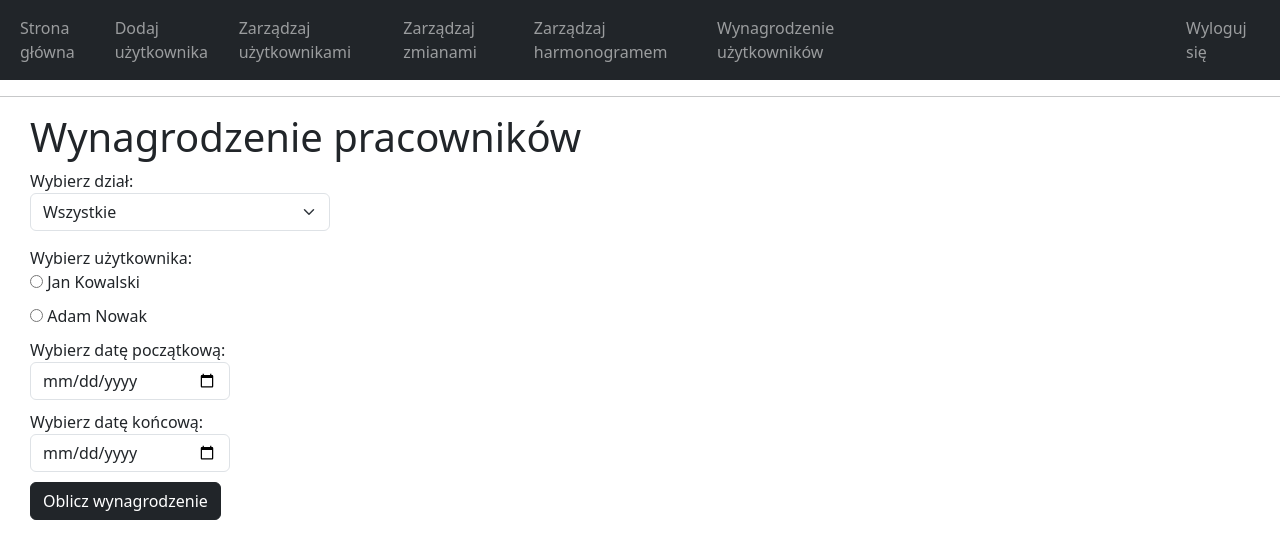
After one commit to JakubNovvak/ClockIn, a Django app: page /shifts/admin/usersSalary/ in a window 1280 px wide. The commit adds this page. Shown: the top 559 px of the page. Run offline with Django 5.2, Linux system fonts and the light colour scheme; a user stored in the database is signed in; data comes from the database, SQL or seed files in the repository; both versions use the stored data as it was after the commit.

Commit message:
implemented base getting users salary view

```diff
--- a/Source/ClockIn/ShiftsApp/urls.py
+++ b/Source/ClockIn/ShiftsApp/urls.py
@@ -8,5 +8,6 @@ urlpatterns = [
     path('startShift/', views.start_shift, name="start_shift"),
     path('endShift/', views.end_shift, name="end_shift"),
     path('calculateSalary/', views.calculate_salary, name="calculate_salary"),
-    path('admin/manageSchedule/', views.manage_schedule, name="manage_schedule")
+    path('admin/manageSchedule/', views.manage_schedule, name="manage_schedule"),
+    path('admin/usersSalary/', views.get_user_salary, name="get_user_salary")
 ]
--- a/Source/ClockIn/ShiftsApp/views.py
+++ b/Source/ClockIn/ShiftsApp/views.py
@@ -3,7 +3,7 @@ from django.utils.timezone import localtime
 from datetime import timedelta, datetime
 from UsersApp.views import user_required, admin_required
 from .models import HourlyShift, CalendarShift, ShiftType
-from UsersApp.models import User
+from UsersApp.models import User, Department
 from UsersApp.views import user_required
 from calendar import monthrange
 from django.contrib.auth.decorators import login_required, user_passes_test
@@ -341,6 +341,63 @@ def manage_schedule(request):
 
     return render(request, "manageScheduleView.html", context)
 
+@login_required(login_url="/users/login")
+@user_passes_test(admin_required, login_url='/')
+def get_user_salary(request):
+    context = {
+        "departments" : [],
+        "users": [],
+        "salary": None,
+        "errorMessage": None
+    }
+    departments = Department.objects.all()
+    context["departments"] = departments
+    selected_department_id = request.GET.get("department_id")
+    if selected_department_id:
+        users = User.objects.filter(department_id=selected_department_id, is_superuser=False)
+    else:
+        users = User.objects.filter(is_superuser=False)
+    context["users"] = users
+
+    if request.method == "POST":
+        user_id = request.POST.get("user_id")
+        start_date = request.POST.get("start_date")
+        end_date = request.POST.get("end_date")
+
+        if not user_id or not start_date or not end_date:
+            context["errorMessage"] = "Proszę wybrać użytkownika oraz zakres dat."
+            return render(request, "allUsersSalaryView.html", context)
+        if start_date > end_date:
+            context["errorMessage"] = "Data początkowa nie może być późniejsza niż końcowa."
+            return render(request, "allUsersSalaryView.html", context)
+        user = User.objects.get(id=user_id)
+
+        shifts = HourlyShift.objects.filter(
+            user=user,
+            work_date__range = (start_date, end_date)
+        )
+        if not shifts.exists():
+            context["errorMessage"] = "Brak zmian dla wybranego użytkownika i miesiąca."
+            return render(request, "allUsersSalaryView.html", context)
+
+        total_minutes = 0
+        total_salary = 0
+        hourly_rate = user.hourly_rate
+
+        for shift in shifts:
+            if shift.end_time:
+                duration = shift.end_time - shift.start_time
+                shift_minutes = duration.total_seconds() // 60
+                shift_hours = shift_minutes / 60
+                shift_salary = shift_hours * hourly_rate
+
+                total_minutes += shift_minutes
+                total_salary += shift_salary
+
+        context["salary"] = round(total_salary, 2)
+    return render(request, "allUsersSalaryView.html", context)
+
+
 # ---------------------FUNKCJE POMOCNICZE--------------------------
 def filterOngoingShiftToday(_user):
     ongoingShift = HourlyShift.objects.filter(
--- a/Source/ClockIn/templates/adminHomeView.html
+++ b/Source/ClockIn/templates/adminHomeView.html
@@ -3,7 +3,7 @@
 <head>
     <meta charset="UTF-8">
     <meta name="viewport" content="width=device-width, initial-scale=1.0">
-    <title>Widok Zmiany</title>
+    <title>ClockIn - Panel Administratora</title>
     <link href="https://cdn.jsdelivr.net/npm/bootstrap@5.3.0-alpha1/dist/css/bootstrap.min.css" rel="stylesheet">
 </head>
 <body>
--- a/Source/ClockIn/templates/adminNavBar.html
+++ b/Source/ClockIn/templates/adminNavBar.html
@@ -1,10 +1,11 @@
 <nav class="navbar navbar-dark bg-dark">
-    <ul class="navbar-nav mr-auto" style="display: flex; flex-direction: row; justify-content: space-between; width: 35vw; margin-left: 20px;">
+    <ul class="navbar-nav mr-auto" style="display: flex; flex-direction: row; justify-content: space-between; width: 70vw; margin-left: 20px;">
         <li class="nav-item active"><a class="nav-link" href="/users/admin">Strona główna</a></li>
         <li class="nav-item active"><a class="nav-link" href="/users/admin/addUser">Dodaj użytkownika</a></li>
         <li class="nav-item active"><a class="nav-link" href="/users/admin/manageUsers">Zarządzaj użytkownikami</a></li>
         <li class="nav-item active"><a class="nav-link" href="/shifts/admin/manageShifts">Zarządzaj zmianami</a></li>
         <li class="nav-item active"><a class="nav-link" href="/shifts/admin/manageSchedule">Zarządzaj harmonogramem</a></li>
+        <li class="nav-item active"><a class="nav-link" href="/shifts/admin/usersSalary">Wynagrodzenie użytkowników</a></li>
     </ul>
     <ul class="navbar-nav ml-auto" style=" flex-direction: row; justify-content: space-between; width: 5vw; margin-right: 30px;">
         <!-- <li class="nav-item active"><a class="nav-link" href="{% url 'login' %}">Zaloguj się</a></li> -->
--- /dev/null
+++ b/Source/ClockIn/templates/allUsersSalaryView.html
@@ -0,0 +1,74 @@
+<!DOCTYPE html>
+<html lang="en">
+<head>
+    <meta charset="UTF-8">
+    <meta name="viewport" content="width=device-width, initial-scale=1.0">
+    <title>Wynagrodzenie pracowników</title>
+    <link href="https://cdn.jsdelivr.net/npm/bootstrap@5.3.0-alpha1/dist/css/bootstrap.min.css" rel="stylesheet">
+</head>
+<body>
+    {% include "adminNavBar.html" %}
+    <hr>
+    <div style="margin-left: 30px;">
+        <h1>Wynagrodzenie pracowników</h1>
+         <!-- Filtrowanie działu -->
+        <form method="GET" action="{% url 'get_user_salary' %}">
+            <label for="department_id">Wybierz dział:</label>
+            <select class="form-select" style="max-width: 300px; margin-bottom: 15px;" name="department_id" id="department_id" onchange="this.form.submit()">
+                <option value="">Wszystkie</option>
+                {% for department in departments %}
+                    <option value="{{ department.id }}" {% if request.GET.department_id == department.id|stringformat:"s" %}selected{% endif %}>
+                        {{ department.department_name }}
+                    </option>
+                {% endfor %}
+            </select>
+        </form>
+
+        <!-- Formularz obliczania wynagrodzenia -->
+        <form method="POST" action="{% url 'get_user_salary' %}">
+            {% csrf_token %}
+            {% comment %} <label for="user_id">Wybierz użytkownika:</label>
+            <select class="form-select" style="max-width: 300px; margin-bottom: 15px;" name="user_id" id="user_id" required>
+                <option value="">Wybierz użytkownika</option>
+                {% for user in users %}
+                    <option value="{{ user.id }}">{{ user.username }}</option>
+                {% endfor %}
+            </select> {% endcomment %}
+            <label for="users">Wybierz użytkownika:</label>
+            <div id="users">
+                {% for user in users %}
+                <div style="margin-bottom: 10px;">
+                    <label>
+                        <input type="radio" name="user_id" value="{{ user.id }}" required>
+                        {{ user.first_name }} {{ user.last_name }}
+                    </label>
+                </div>
+                {% endfor %}
+            </div>
+
+            <label for="start_date">Wybierz datę początkową:</label>
+            <div style="display: flex; flex-direction: row; margin-bottom: 10px;">
+                <input class="form-control" style="max-width: 200px; margin-right: 10px;" type="date" id="start_date" name="start_date">
+            </div>
+
+            <label for="end_date">Wybierz datę końcową:</label>
+            <div style="display: flex; flex-direction: row; margin-bottom: 10px;">
+                <input class="form-control" style="max-width: 200px; margin-right: 10px;" type="date" id="end_date" name="end_date">
+            </div>
+
+            <button class="btn btn-dark" type="submit">Oblicz wynagrodzenie</button>
+        </form>
+
+        {% if salary %}
+        <div class="alert alert-success" style="max-width: 300px; margin-top: 15px;">
+            Wynagrodzenie: {{ salary }} zł
+        </div>
+        {% endif %}
+        {% if errorMessage %}
+        <div class="alert alert-danger" style="max-width: 300px; margin-top: 15px;">
+            {{ errorMessage }}
+        </div>
+        {% endif %}
+    </div>
+</body>
+</html>
--- a/Source/ClockIn/templates/homeView.html
+++ b/Source/ClockIn/templates/homeView.html
@@ -3,7 +3,7 @@
 <head>
     <meta charset="UTF-8">
     <meta name="viewport" content="width=device-width, initial-scale=1.0">
-    <title>Widok Zmiany</title>
+    <title>Strona główna</title>
     <link href="https://cdn.jsdelivr.net/npm/bootstrap@5.3.0-alpha1/dist/css/bootstrap.min.css" rel="stylesheet">
 </head>
 <body>
--- a/Source/ClockIn/templates/manageScheduleView.html
+++ b/Source/ClockIn/templates/manageScheduleView.html
@@ -57,7 +57,9 @@
             <button class="btn btn-dark" type="submit">Zatwierdź</button>
         </form>
         {% if errorMessage %}
-        <p style="color: red;">{{ errorMessage }}</p>
+        <div class="alert alert-danger" style="max-width: 300px; margin-top: 15px;">
+            {{ errorMessage }}
+        </div>
         {% endif %}
     </div>
 </body>
```
Also changed, not shown: Source/ClockIn/db.sqlite3.
